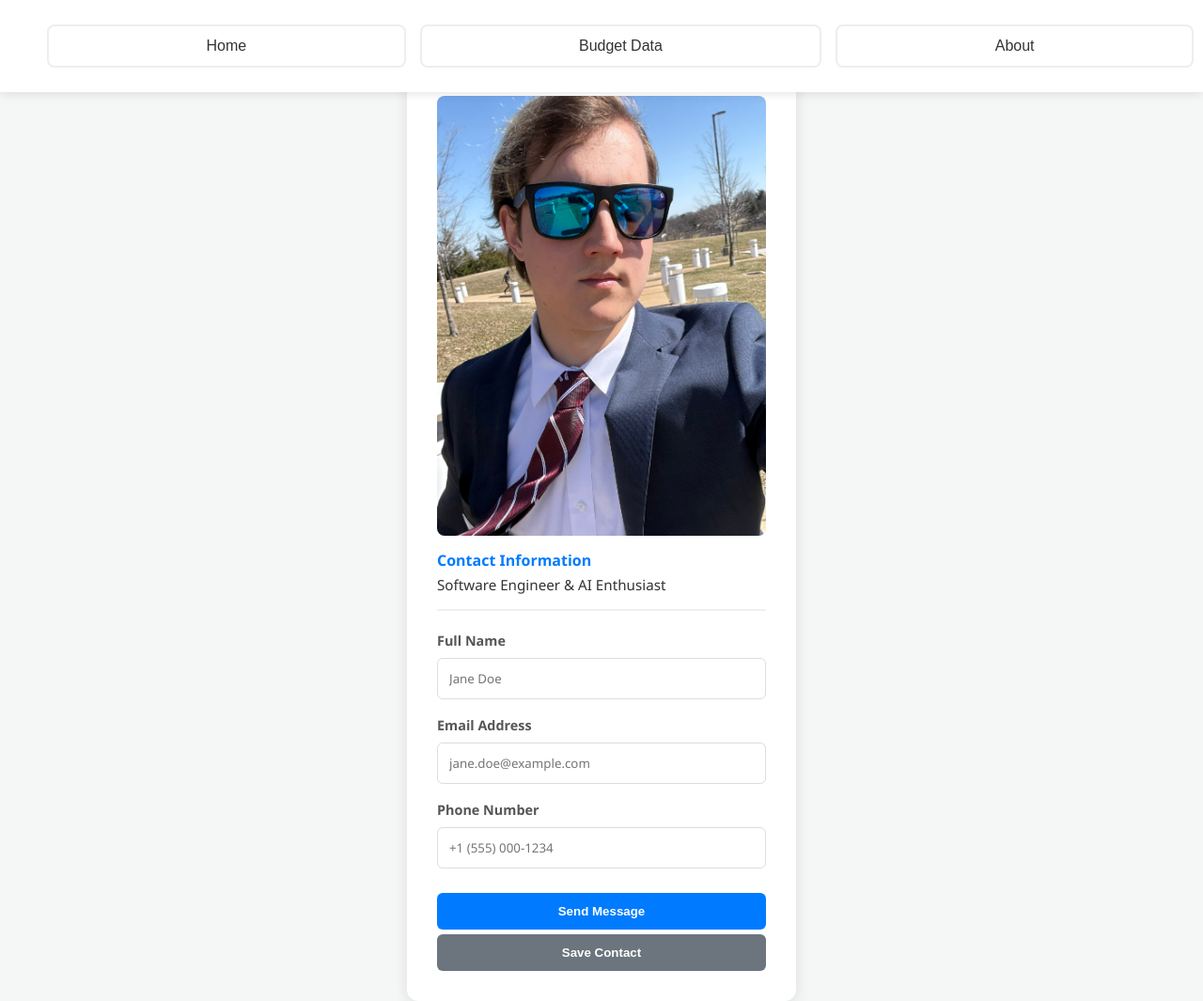
After one commit to TheBuilderHero/Budgetting_Online, a PHP site: page /about.php in a window 1280 px wide. The commit adds this page. Shown: the whole page at 94% size. Run offline with PHP 8.4, Linux system fonts and the light colour scheme.

Commit message:
Basic Functions of writting and viewing data from SQL. along with contact info page.

```diff
--- /dev/null
+++ b/about.php
@@ -0,0 +1,33 @@
+<!DOCTYPE html>
+<html>
+    <?php include 'nav.php'; ?>
+</html>
+<head>
+    <!--get my style sheet-->
+    <link rel="stylesheet" href="sharedstyle.css">
+</head>
+
+<body>
+    <div class="form-card">
+        <!-- Header Section -->
+        <div class="result-container">
+            <img src="dakota.jpeg" alt="Picture of Dakota Stephens">
+
+            <div class="result-header">Contact Information</div>
+            <div class="result-text">Software Engineer & AI Enthusiast</div>
+        </div>
+
+        <!-- Contact Details -->
+        <label>Full Name</label>
+        <input type="text" id="name" placeholder="Jane Doe" >
+
+        <label>Email Address</label>
+        <input type="email" id="email" placeholder="jane.doe@example.com" >
+
+        <label>Phone Number</label>
+        <input type="tel" id="number" placeholder="+1 (555) 000-1234" >
+
+        <!-- Action Buttons -->
+        <button type="button">Send Message</button>
+        <button type="button" style="background-color: #6c757d; margin-top: 5px;">Save Contact</button>
+    </div>
--- /dev/null
+++ b/nav.php
@@ -0,0 +1,62 @@
+
+<style>
+    .topnav {
+        position: fixed;
+        top: 0;
+        left: 0; /* Ensures it starts at the very edge */
+        width: 100%;
+        z-index: 9999;
+        background-color: white; /* Needed so content doesn't show behind boxes */
+        box-shadow: 0 2px 10px rgba(0,0,0,0.1); /* Adds a subtle "lift" effect */
+    }
+
+    .menucontainer {
+        display: flex;
+        list-style-type: none;
+        margin: 0;
+        padding: 10px; /* Space around the edge of the bar */
+        gap: 15px;     /* Space between your "boxes" */
+    }
+
+    .menuitem {
+        flex-grow: 1;
+    }
+
+    .topnav a {
+        display: flex;           /* Flex makes centering text easier */
+        justify-content: center; /* Horizontal center */
+        align-items: center;     /* Vertical center */
+        text-decoration: none;
+        color: #333;
+        font-family: sans-serif;
+        font-weight: 500;
+
+        /* The "Box" Styling */
+        padding: 12px 20px;
+        border: 2px solid #eee;  /* Light border */
+        border-radius: 8px;      /* Rounded corners */
+        transition: all 0.3s ease; /* Smooth hover transition */
+    }
+
+    /* Hover State */
+    .topnav a:hover {
+        background-color: #f0f7ff; /* Soft blue background */
+        color: #007bff;            /* Bright blue text */
+        border-color: #007bff;     /* Border matches text */
+        transform: translateY(-2px); /* Tiny "pop" up effect */
+    }
+</style>
+
+
+<nav class="topnav">
+    <ul>
+        <div class="menucontainer">
+            <li class="menuitem"><a href="index.php">Home</a></li>
+            <li class="menuitem"><a href="budget.php">Budget Data</a></li>
+            <!-- Maybe add settings back later but for now we dont need it.
+            <li class="menuitem"><a href="settings.php">Settings</a></li>
+            -->
+            <li class="menuitem"><a href="about.php">About</a></li>
+        </div>
+    </ul>
+</nav>
--- /dev/null
+++ b/settings.php
@@ -0,0 +1,4 @@
+<!DOCTYPE html>
+<html>
+    <?php include 'nav.php'; ?>
+</html>
--- /dev/null
+++ b/sharedstyle.css
@@ -0,0 +1,81 @@
+
+    body {
+        padding-top: 70px; /* to prevent interactions with the top menu*/
+        font-family: 'Segoe UI', Tahoma, Geneva, Verdana, sans-serif;
+        background-color: #f4f7f6;
+        display: flex;
+        justify-content: center;
+        align-items: center;
+        min-height: 100vh; /* Changed to min-height for better mobile scaling */
+        margin: 0;
+    }
+
+    .form-card {
+        background: white;
+        padding: 2rem;
+        border-radius: 12px;
+        box-shadow: 0 4px 15px rgba(0,0,0,0.1);
+        width: 350px; /* Slightly wider for dates */
+    }
+
+    /* Target all input types consistently */
+
+    input[type="tel"],
+    input[type="email"],
+    input[type="text"],
+    input[type="date"],
+    input[type="number"]{
+        width: 100%;
+        padding: 12px;
+        margin: 8px 0 16px 0;
+        border: 1px solid #ddd;
+        border-radius: 6px;
+        box-sizing: border-box;
+        transition: border-color 0.3s;
+        font-family: inherit; /* Ensures consistent font in date picker */
+    }
+
+    input:focus {
+        border-color: #007bff;
+        outline: none;
+    }
+
+    label {
+        font-size: 0.9rem;
+        font-weight: 600;
+        color: #555;
+    }
+
+    button {
+        width: 100%;
+        background-color: #007bff;
+        color: white;
+        padding: 12px;
+        border: none;
+        border-radius: 6px;
+        cursor: pointer;
+        font-weight: bold;
+        transition: background-color 0.3s, transform 0.1s;
+        margin-top: 10px;
+    }
+
+    button:hover { background-color: #0056b3; }
+    button:active { transform: scale(0.98); }
+
+    .result-container {
+        margin-bottom: 20px;
+        padding-bottom: 15px;
+        border-bottom: 2px solid #f0f0f0;
+    }
+
+    .result-header { color: #007bff; font-weight: bold; margin-bottom: 5px; }
+    .result-text { font-size: 0.95rem; color: #333; line-height: 1.4; }
+
+    /* images auto resize in the whole project.*/
+    .form-card img {
+        width: 100%;       /* Forces image to span the full width of the card */
+        height: auto;      /* Keeps the image from looking squished */
+        border-radius: 8px; /* Matches your card's rounded aesthetic */
+        margin-bottom: 15px; /* Adds spacing between the image and the labels/inputs */
+        display: block;    /* Removes extra white space at the bottom of the image */
+    }
```
Also changed, not shown: budget.css (added, +53 -0 lines), budget.php (added, +54 -0 lines), budgetdata.php (added, +8 -0 lines), index.php (+9 -102 lines), mySQLConnect.php (added, +85 -0 lines), dakota.JPEG (added).
